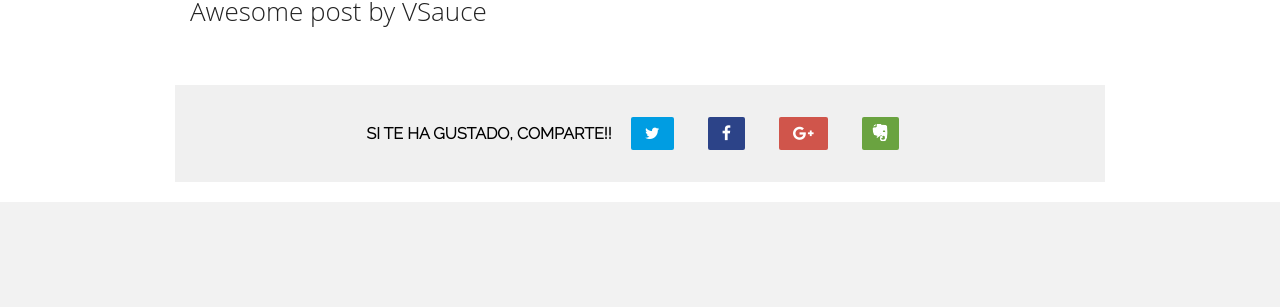
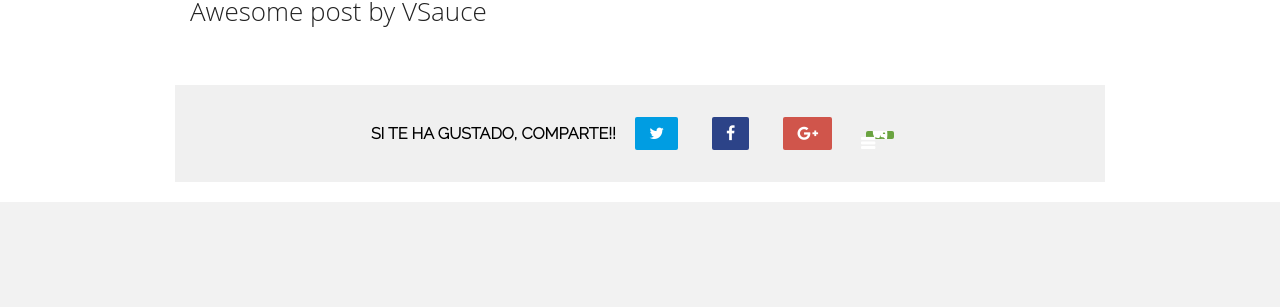
Before and after one commit to gestionanddo/gestionanddo.github.io, a Jekyll site: the page built from _posts/2016-06-15-how-many-things-are-there.md, in a window 1280 px wide and 900 px high, scrolled down 645 px. Shown: the part 136-443 px from the top of the window. Built offline with Jekyll 4.4.1, drawn with Linux system fonts in a browser that asks for light colours; nearby versions of some CDN libraries; comment, search, counter and statistics services are not loaded.

Commit message:
Update share.html

```diff
--- a/_includes/share.html
+++ b/_includes/share.html
@@ -13,9 +13,8 @@
                    onclick="window.open(this.href, 'google-plus-share', 'width=490,height=530');return false;" title="Share on Google+">
                     <i class="fa fa-google-plus"></i>
                 </a>
-                <a class="evernote-icon" href="http://www.evernote.com/clip.action?url={{ site.url }}{{ page.url }}"
+                <a class="evernote-icon mytextwithicon" href="http://www.evernote.com/clip.action?url={{ site.url }}{{ page.url }}"
                    onclick="window.open(this.href, 'evernote-share', 'width=1188,height=635');return false;" title="Share on Evernote">
-                   &raquo;
                 </a>
             </h6>
         </div>
```
